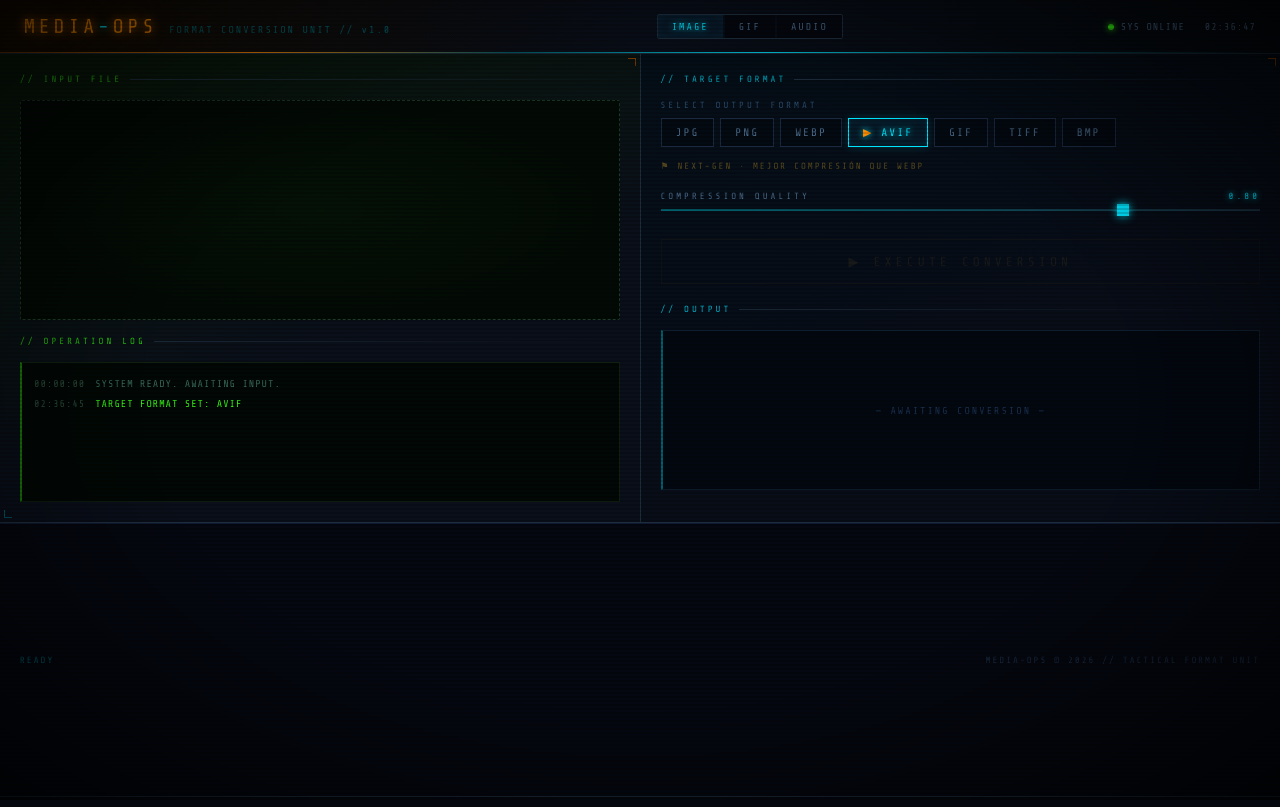
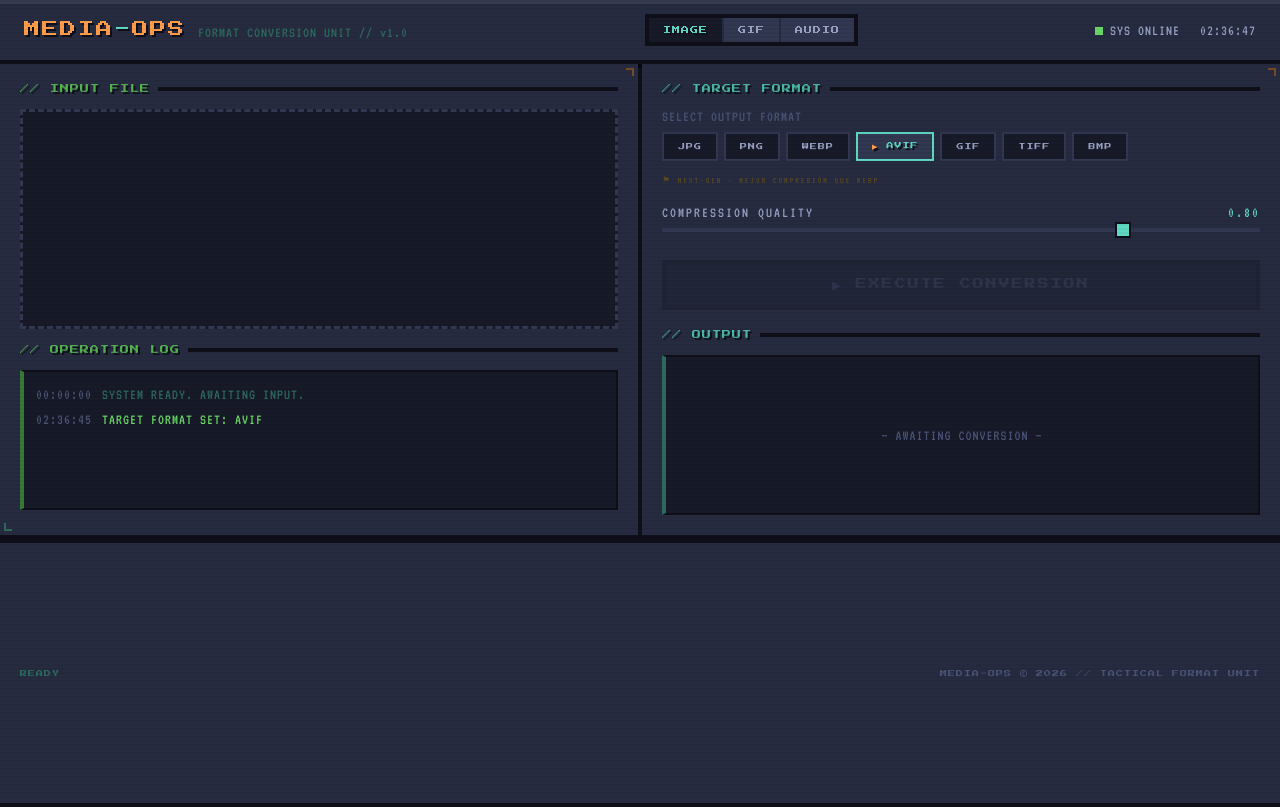
Before and after one commit to jiveatsix-jpg/transmutaciones-main, a website: page www/index.html in a window 1280 px wide. Both pictures are taken after a click on the button "AVIF". Drawn offline with nearby package versions, Linux system fonts and the light colour scheme.

Commit message:
Restyle: estetica pixel-art (fuentes, bordes duros, fondo a cuadros) igual al hub/nyomcraft

```diff
--- a/www/index.html
+++ b/www/index.html
@@ -4,96 +4,75 @@
 <meta charset="UTF-8">
 <meta name="viewport" content="width=device-width, initial-scale=1.0">
 <title>MEDIA-OPS // FORMAT CONVERTER</title>
-<link href="https://fonts.googleapis.com/css2?family=Share+Tech+Mono&display=swap" rel="stylesheet">
+<link href="https://fonts.googleapis.com/css2?family=Press+Start+2P&family=VT323&display=swap" rel="stylesheet">
 <style>
   :root {
-    --bg:        #05080f;
-    --panel:     #0a0f1a;
-    --panel2:    #0d1420;
-    --panel-r:   #0f1a0a;
-    --green:     #39ff14;
-    --green-dim: #1a7a08;
-    --green-mid: #28c40e;
-    --border:    #1e2d3d;
-    --border-r:  #2a3d1e;
-    --cyan:      #00e5ff;
-    --cyan-dim:  #005f6b;
-    --cyan-mid:  #00b4cc;
-    --orange:    #ff8c00;
-    --orange-dim:#7a3a00;
-    --yellow:    #ffe000;
-    --yellow-dim:#6b5a00;
-    --red:       #ff2200;
-    --magenta:   #ff00aa;
-    --text-dim:  #2a3d5a;
-    --text-mid:  #4a6a8a;
-    --white:     #c8dce8;
-    --scan:      rgba(0,229,255,0.1);
+    --bg:        #171a28;
+    --panel:     #262b40;
+    --panel2:    #323852;
+    --panel-r:   #262b40;
+    --green:     #6bd968;
+    --green-dim: #3a7a38;
+    --green-mid: #55b352;
+    --border:    #0e0f18;
+    --border-r:  #0e0f18;
+    --cyan:      #5fd9c5;
+    --cyan-dim:  #2d6a5f;
+    --cyan-mid:  #4ab8a6;
+    --orange:    #ff9d4d;
+    --orange-dim:#7a4a26;
+    --yellow:    #ffcd4d;
+    --yellow-dim:#7a5f26;
+    --red:       #ef5f5f;
+    --magenta:   #e94ff0;
+    --text-dim:  #4b5476;
+    --text-mid:  #99a2c4;
+    --white:     #e8ecfb;
+    --ink:       #0e0f18;
+    --px:        4px;
+    --pixel:     'Press Start 2P', 'Courier New', monospace;
+    --mono:      'VT323', 'Courier New', monospace;
   }
 
   *, *::before, *::after { box-sizing: border-box; margin: 0; padding: 0; }
 
   body {
-    background: var(--bg);
+    background-color: var(--bg);
+    background-image:
+      linear-gradient(45deg, var(--panel) 25%, transparent 25%, transparent 75%, var(--panel) 75%),
+      linear-gradient(45deg, var(--panel) 25%, transparent 25%, transparent 75%, var(--panel) 75%);
+    background-size: 16px 16px;
+    background-position: 0 0, 8px 8px;
     color: var(--green);
-    font-family: 'Share Tech Mono', monospace;
+    font-family: var(--mono);
     min-height: 100vh;
     overflow-x: hidden;
+    overflow-y: auto;
     position: relative;
-  }
-
-  /* CRT scanlines overlay */
+    -webkit-font-smoothing: none;
+  }
+
+  /* Sutil textura de scanlines, igual al hub */
   body::before {
     content: '';
     position: fixed;
     inset: 0;
-    background: repeating-linear-gradient(
-      0deg,
-      transparent,
-      transparent 2px,
-      rgba(0,0,0,0.15) 2px,
-      rgba(0,0,0,0.15) 4px
-    );
+    background: repeating-linear-gradient(to bottom, rgba(0,0,0,.16) 0 2px, transparent 2px 4px);
     pointer-events: none;
-    z-index: 9999;
-  }
-
-  /* Vignette */
-  body::after {
-    content: '';
-    position: fixed;
-    inset: 0;
-    background: radial-gradient(ellipse at center, transparent 55%, rgba(0,0,0,0.7) 100%);
-    pointer-events: none;
-    z-index: 9998;
+    z-index: 900;
+    opacity: .25;
   }
 
   /* ── HEADER ── */
   header {
-    border-bottom: 1px solid var(--border);
+    border-bottom: var(--px) solid var(--border);
     padding: 14px 24px;
     display: flex;
     align-items: center;
     justify-content: space-between;
-    background: linear-gradient(90deg, #0f0a02 0%, #0a0f1a 50%, #050a10 100%);
+    background: var(--panel);
     position: relative;
-    overflow: hidden;
-  }
-
-  header::before {
-    content: '';
-    position: absolute;
-    top: 0; left: 0; right: 0; bottom: 0;
-    background: linear-gradient(90deg, rgba(255,140,0,0.04) 0%, transparent 40%);
-    pointer-events: none;
-  }
-
-  header::after {
-    content: '';
-    position: absolute;
-    bottom: 0; left: 0; right: 0;
-    height: 1px;
-    background: linear-gradient(90deg, var(--orange-dim), var(--orange), var(--cyan-dim), var(--cyan), var(--cyan-dim), transparent);
+    box-shadow: 0 var(--px) 0 rgba(0,0,0,.5), inset 0 var(--px) 0 rgba(255,255,255,.08);
   }
 
   .header-left {
@@ -103,34 +82,35 @@
   }
 
   .logo {
-    font-size: 20px;
-    letter-spacing: 4px;
+    font-family: var(--pixel);
+    font-size: 16px;
+    letter-spacing: 2px;
     color: var(--orange);
-    text-shadow: 0 0 10px var(--orange), 0 0 30px var(--orange-dim);
-  }
-
-  .logo span { color: var(--cyan); text-shadow: 0 0 8px var(--cyan); }
+    text-shadow: 2px 2px 0 var(--ink);
+  }
+
+  .logo span { color: var(--cyan); }
 
   .tagline {
-    font-size: 10px;
+    font-family: var(--mono);
+    font-size: 15px;
     color: var(--cyan-dim);
-    letter-spacing: 2px;
+    letter-spacing: 1px;
   }
 
   .header-right {
     display: flex;
     align-items: center;
     gap: 20px;
-    font-size: 10px;
+    font-family: var(--mono);
+    font-size: 15px;
     color: var(--text-mid);
     letter-spacing: 1px;
   }
 
   .status-dot {
-    width: 6px; height: 6px;
-    border-radius: 50%;
+    width: 8px; height: 8px;
     background: var(--green);
-    box-shadow: 0 0 6px var(--green);
     display: inline-block;
     animation: pulse 2s infinite;
   }
@@ -144,34 +124,30 @@
   .mode-toggle {
     display: flex;
     gap: 2px;
-    border: 1px solid var(--border);
-    border-radius: 2px;
-    overflow: hidden;
+    border: var(--px) solid var(--border);
   }
 
   .mode-btn {
-    background: #050810;
+    background: var(--panel2);
     border: none;
     color: var(--text-mid);
-    font-family: 'Share Tech Mono', monospace;
-    font-size: 10px;
-    letter-spacing: 2px;
-    padding: 6px 14px;
+    font-family: var(--pixel);
+    font-size: 8px;
+    letter-spacing: 1px;
+    padding: 8px 14px;
     cursor: pointer;
-    transition: all 0.15s;
     text-transform: uppercase;
   }
 
   .mode-btn:hover {
     color: var(--white);
-    background: #0a1020;
+    background: var(--bg);
   }
 
   .mode-btn.active {
-    background: #0a1a2a;
+    background: var(--bg);
     color: var(--cyan);
-    text-shadow: 0 0 6px var(--cyan);
-    box-shadow: inset 0 0 10px rgba(0,229,255,0.06);
+    text-shadow: 2px 2px 0 var(--ink);
   }
 
   /* ── AUDIO PREVIEW ── */
@@ -187,17 +163,18 @@
     width: 100%;
     max-width: 300px;
     height: 80px;
-    border: 1px solid var(--border);
-    background: #030810;
+    border: 2px solid var(--border);
+    background: var(--bg);
     display: block;
   }
 
   .audio-meta {
-    font-size: 9px;
+    font-family: var(--mono);
+    font-size: 15px;
     letter-spacing: 1px;
     color: var(--text-mid);
     text-align: center;
-    line-height: 1.6;
+    line-height: 1.5;
   }
 
   .audio-meta span {
@@ -214,8 +191,9 @@
   .param-wrap.visible { display: flex; }
 
   .param-label {
-    font-size: 9px;
-    letter-spacing: 3px;
+    font-family: var(--mono);
+    font-size: 15px;
+    letter-spacing: 2px;
     color: var(--text-mid);
     display: flex;
     justify-content: space-between;
@@ -223,16 +201,15 @@
 
   .param-val {
     color: var(--cyan);
-    text-shadow: 0 0 6px var(--cyan);
   }
 
   #bitrate-select {
-    background: #040a12;
-    border: 1px solid #1a2840;
+    background: var(--bg);
+    border: 2px solid var(--panel2);
     color: var(--cyan);
-    font-family: 'Share Tech Mono', monospace;
-    font-size: 11px;
-    letter-spacing: 2px;
+    font-family: var(--mono);
+    font-size: 16px;
+    letter-spacing: 1px;
     padding: 7px 14px;
     cursor: pointer;
     outline: none;
@@ -261,8 +238,8 @@
     flex-direction: column;
     align-items: center;
     gap: 4px;
-    border: 1px solid var(--border);
-    background: #030810;
+    border: 2px solid var(--border);
+    background: var(--bg);
     padding: 6px;
     position: relative;
   }
@@ -275,7 +252,8 @@
   }
 
   .frame-item-label {
-    font-size: 8px;
+    font-family: var(--mono);
+    font-size: 14px;
     letter-spacing: 1px;
     color: var(--text-mid);
   }
@@ -287,33 +265,27 @@
   }
 
   .dl-all-btn {
-    background: transparent;
-    border: 1px solid var(--orange-dim);
+    background: var(--bg);
+    border: 2px solid var(--orange-dim);
     color: var(--orange);
-    font-family: 'Share Tech Mono', monospace;
-    font-size: 10px;
-    letter-spacing: 2px;
-    padding: 8px 18px;
+    font-family: var(--pixel);
+    font-size: 8px;
+    letter-spacing: 1px;
+    padding: 9px 18px;
     cursor: pointer;
     text-transform: uppercase;
-    transition: all 0.15s;
-    text-shadow: 0 0 4px rgba(255,140,0,0.3);
   }
 
   .dl-all-btn:hover {
-    background: #1a0e00;
     border-color: var(--orange);
-    box-shadow: 0 0 12px rgba(255,140,0,0.2);
-  }
-
-  /* ── BITRATE SELECT ── */
+  }
 
   /* ── GRID LAYOUT ── */
   .main-grid {
     display: grid;
     grid-template-columns: 1fr 1fr;
     grid-template-rows: auto 1fr auto;
-    gap: 1px;
+    gap: var(--px);
     background: var(--border);
     min-height: calc(100vh - 57px);
   }
@@ -324,24 +296,18 @@
     position: relative;
   }
 
-  .panel:first-child {
-    background: linear-gradient(160deg, #0a1a0a 0%, var(--panel) 60%);
-  }
-
-  .panel:nth-child(2) {
-    background: linear-gradient(160deg, #050f18 0%, #080d18 60%);
-  }
-
   .panel-full { grid-column: 1 / -1; }
 
   .panel-label {
+    font-family: var(--pixel);
     font-size: 9px;
-    letter-spacing: 3px;
+    letter-spacing: 1px;
     color: var(--cyan-mid);
     margin-bottom: 16px;
     display: flex;
     align-items: center;
     gap: 8px;
+    text-shadow: 2px 2px 0 var(--ink);
   }
 
   .panel:first-child .panel-label {
@@ -351,19 +317,17 @@
   .panel-label::after {
     content: '';
     flex: 1;
-    height: 1px;
-    background: linear-gradient(90deg, var(--border), transparent);
+    height: var(--px);
+    background: var(--border);
   }
 
   /* ── DROP ZONE ── */
   .drop-zone {
-    border: 1px dashed #1e3a2a;
-    border-radius: 2px;
+    border: 3px dashed var(--panel2);
     padding: 40px 20px;
     text-align: center;
     cursor: pointer;
-    transition: all 0.2s;
-    background: #030a05;
+    background: var(--bg);
     position: relative;
     overflow: hidden;
     min-height: 220px;
@@ -374,41 +338,32 @@
     gap: 12px;
   }
 
-  .drop-zone::before {
-    content: '';
-    position: absolute;
-    inset: 0;
-    background: radial-gradient(ellipse at center, rgba(57,255,20,0.03) 0%, transparent 70%);
-    pointer-events: none;
-  }
-
   .drop-zone:hover,
   .drop-zone.dragover {
     border-color: var(--green-dim);
-    background: #061208;
-    box-shadow: inset 0 0 30px rgba(57,255,20,0.04);
   }
 
   .drop-zone.has-file {
     border-color: var(--green-dim);
     border-style: solid;
-    box-shadow: 0 0 20px rgba(57,255,20,0.06);
   }
 
   .drop-icon {
     font-size: 36px;
     line-height: 1;
-    filter: drop-shadow(0 0 8px var(--green-dim));
   }
 
   .drop-title {
+    font-family: var(--pixel);
     font-size: 12px;
-    letter-spacing: 3px;
+    letter-spacing: 1px;
     color: var(--white);
+    text-shadow: 2px 2px 0 var(--ink);
   }
 
   .drop-sub {
-    font-size: 10px;
+    font-family: var(--mono);
+    font-size: 15px;
     letter-spacing: 1px;
     color: var(--text-mid);
   }
@@ -424,7 +379,8 @@
   .file-info.visible { display: flex; }
 
   .file-name {
-    font-size: 11px;
+    font-family: var(--mono);
+    font-size: 17px;
     letter-spacing: 1px;
     color: var(--green);
     word-break: break-all;
@@ -432,9 +388,10 @@
   }
 
   .file-meta {
-    font-size: 9px;
+    font-family: var(--mono);
+    font-size: 14px;
     color: var(--text-mid);
-    letter-spacing: 2px;
+    letter-spacing: 1px;
   }
 
   /* Preview thumbnail */
@@ -448,17 +405,15 @@
     max-width: 200px;
     max-height: 120px;
     display: block;
-    border: 1px solid var(--border);
-    filter: brightness(0.9) saturate(0.7) sepia(0.2) hue-rotate(60deg);
-  }
-
-  /* Scan line animation */
+    border: 2px solid var(--border);
+  }
+
+  /* Scan line animation (se conserva como guiño, mas sutil) */
   .scan-line {
     position: absolute;
     left: 0; right: 0;
     height: 2px;
     background: linear-gradient(90deg, transparent, var(--cyan), var(--green), var(--cyan), transparent);
-    box-shadow: 0 0 10px var(--cyan), 0 0 4px var(--green);
     top: 0;
     animation: none;
     opacity: 0;
@@ -494,15 +449,14 @@
   }
 
   .fmt-btn {
-    background: #040a12;
-    border: 1px solid #1a2840;
+    background: var(--bg);
+    border: 2px solid var(--panel2);
     color: var(--text-mid);
-    font-family: 'Share Tech Mono', monospace;
-    font-size: 11px;
-    letter-spacing: 2px;
-    padding: 7px 14px;
+    font-family: var(--pixel);
+    font-size: 7px;
+    letter-spacing: 1px;
+    padding: 8px 14px;
     cursor: pointer;
-    transition: all 0.15s;
     text-transform: uppercase;
     position: relative;
   }
@@ -510,15 +464,13 @@
   .fmt-btn:hover {
     border-color: var(--cyan-dim);
     color: var(--cyan);
-    background: #071520;
   }
 
   .fmt-btn.selected {
-    background: #071a28;
+    background: var(--panel2);
     border-color: var(--cyan);
     color: var(--cyan);
-    box-shadow: 0 0 8px rgba(0,229,255,0.2), inset 0 0 8px rgba(0,229,255,0.05);
-    text-shadow: 0 0 6px var(--cyan);
+    text-shadow: 2px 2px 0 var(--ink);
   }
 
   .fmt-btn.selected::before {
@@ -529,7 +481,7 @@
   .fmt-btn:disabled {
     opacity: 0.25;
     cursor: not-allowed;
-    border-color: #111;
+    border-color: var(--border);
   }
 
   /* ── QUALITY SLIDER (para JPG) ── */
@@ -542,8 +494,9 @@
   .quality-wrap.visible { display: flex; }
 
   .quality-label {
-    font-size: 9px;
-    letter-spacing: 3px;
+    font-family: var(--mono);
+    font-size: 15px;
+    letter-spacing: 2px;
     color: var(--text-mid);
     display: flex;
     justify-content: space-between;
@@ -551,70 +504,56 @@
 
   .quality-val {
     color: var(--cyan);
-    text-shadow: 0 0 6px var(--cyan);
   }
 
   input[type=range] {
     -webkit-appearance: none;
     width: 100%;
-    height: 2px;
-    background: linear-gradient(90deg, var(--cyan-dim), #1a3040);
+    height: var(--px);
+    background: var(--panel2);
     outline: none;
   }
 
   input[type=range]::-webkit-slider-thumb {
     -webkit-appearance: none;
-    width: 12px;
-    height: 12px;
+    width: 16px;
+    height: 16px;
     background: var(--cyan);
-    box-shadow: 0 0 8px var(--cyan);
+    border: 2px solid var(--ink);
     cursor: pointer;
   }
 
   /* ── CONVERT BUTTON ── */
   .convert-btn {
     width: 100%;
-    background: transparent;
-    border: 1px solid var(--yellow-dim);
+    background: var(--bg);
+    border: var(--px) solid var(--yellow-dim);
     color: var(--yellow);
-    font-family: 'Share Tech Mono', monospace;
-    font-size: 13px;
-    letter-spacing: 4px;
+    font-family: var(--pixel);
+    font-size: 11px;
+    letter-spacing: 2px;
     padding: 14px;
     cursor: pointer;
     text-transform: uppercase;
-    transition: all 0.2s;
     position: relative;
-    overflow: hidden;
     margin-top: 8px;
-    text-shadow: 0 0 8px rgba(255,224,0,0.4);
-  }
-
-  .convert-btn::before {
-    content: '';
-    position: absolute;
-    inset: 0;
-    background: linear-gradient(90deg, transparent, rgba(255,224,0,0.07), transparent);
-    transform: translateX(-100%);
-    transition: transform 0.4s;
-  }
-
-  .convert-btn:hover:not(:disabled)::before {
-    transform: translateX(100%);
+    text-shadow: 2px 2px 0 var(--ink);
   }
 
   .convert-btn:hover:not(:disabled) {
-    background: #1a1400;
+    background: var(--panel2);
     border-color: var(--yellow);
-    box-shadow: 0 0 20px rgba(255,224,0,0.15), inset 0 0 20px rgba(255,224,0,0.03);
-    text-shadow: 0 0 12px var(--yellow);
+  }
+
+  .convert-btn:active:not(:disabled) {
+    transform: translateY(2px);
   }
 
   .convert-btn:disabled {
     opacity: 0.25;
     cursor: not-allowed;
-    color: #4a4020;
-    border-color: #2a2010;
+    color: var(--text-dim);
+    border-color: var(--border);
     text-shadow: none;
   }
 
@@ -622,20 +561,20 @@
     pointer-events: none;
     color: var(--orange);
     border-color: var(--orange-dim);
-    text-shadow: 0 0 8px var(--orange);
   }
 
   /* ── LOG PANEL ── */
   .log-panel {
-    background: #020805;
-    border: 1px solid #0f2010;
-    border-left: 2px solid var(--green-dim);
+    background: var(--bg);
+    border: 2px solid var(--border);
+    border-left: var(--px) solid var(--green-dim);
     padding: 12px;
     height: 140px;
     overflow-y: auto;
-    font-size: 10px;
+    font-family: var(--mono);
+    font-size: 15px;
     letter-spacing: 1px;
-    line-height: 1.8;
+    line-height: 1.5;
     display: flex;
     flex-direction: column;
     gap: 2px;
@@ -647,11 +586,11 @@
     align-items: flex-start;
   }
 
-  .log-time { color: #2a4a3a; white-space: nowrap; }
+  .log-time { color: var(--text-dim); white-space: nowrap; }
   .log-ok   { color: var(--green); }
-  .log-info { color: #3a6a5a; }
+  .log-info { color: var(--cyan-dim); }
   .log-warn { color: var(--orange); }
-  .log-err  { color: var(--red); text-shadow: 0 0 6px var(--red); }
+  .log-err  { color: var(--red); }
 
   /* ── OUTPUT PANEL ── */
   .output-area {
@@ -661,16 +600,17 @@
     align-items: center;
     justify-content: center;
     gap: 14px;
-    background: #030810;
-    border: 1px solid #0f1e2e;
-    border-left: 2px solid var(--cyan-dim);
+    background: var(--bg);
+    border: 2px solid var(--border);
+    border-left: var(--px) solid var(--cyan-dim);
     padding: 20px;
   }
 
   .output-placeholder {
-    font-size: 10px;
-    letter-spacing: 2px;
-    color: #1a3050;
+    font-family: var(--mono);
+    font-size: 15px;
+    letter-spacing: 1px;
+    color: var(--text-dim);
     text-align: center;
   }
 
@@ -686,56 +626,52 @@
   .output-thumb {
     max-width: 200px;
     max-height: 120px;
-    border: 1px solid var(--cyan-dim);
-    filter: brightness(0.9) saturate(0.8);
-    box-shadow: 0 0 16px rgba(0,229,255,0.12);
+    border: 2px solid var(--cyan-dim);
   }
 
   .output-stats {
-    font-size: 9px;
-    letter-spacing: 2px;
-    color: #3a5a7a;
+    font-family: var(--mono);
+    font-size: 15px;
+    letter-spacing: 1px;
+    color: var(--text-mid);
     text-align: center;
-    line-height: 2;
-  }
-
-  .output-stats span { color: var(--cyan); text-shadow: 0 0 4px var(--cyan); }
+    line-height: 1.7;
+  }
+
+  .output-stats span { color: var(--cyan); }
 
   .dl-btn {
-    background: transparent;
-    border: 1px solid var(--green);
+    background: var(--bg);
+    border: 2px solid var(--green);
     color: var(--green);
-    font-family: 'Share Tech Mono', monospace;
-    font-size: 11px;
-    letter-spacing: 3px;
+    font-family: var(--pixel);
+    font-size: 8px;
+    letter-spacing: 1px;
     padding: 10px 24px;
     cursor: pointer;
     text-transform: uppercase;
     text-decoration: none;
     display: inline-block;
-    transition: all 0.15s;
-    text-shadow: 0 0 6px var(--green);
   }
 
   .dl-btn:hover {
-    background: #0a2a0a;
+    background: var(--panel2);
     border-color: var(--green-mid);
-    box-shadow: 0 0 16px rgba(57,255,20,0.25);
-    text-shadow: 0 0 10px var(--green);
   }
 
   /* ── STATUS BAR ── */
   .statusbar {
     grid-column: 1 / -1;
-    background: #050810;
-    border-top: 1px solid #0f1830;
-    padding: 6px 20px;
+    background: var(--panel);
+    border-top: var(--px) solid var(--border);
+    padding: 8px 20px;
     display: flex;
     align-items: center;
     justify-content: space-between;
-    font-size: 9px;
-    letter-spacing: 2px;
-    color: #1a2a40;
+    font-family: var(--pixel);
+    font-size: 7px;
+    letter-spacing: 1px;
+    color: var(--text-dim);
   }
 
   .statusbar-msg { color: var(--cyan-dim); }
@@ -748,28 +684,29 @@
     position: absolute;
     top: 4px; right: 4px;
     width: 8px; height: 8px;
-    border-top: 1px solid var(--orange-dim);
-    border-right: 1px solid var(--orange-dim);
+    border-top: 2px solid var(--orange-dim);
+    border-right: 2px solid var(--orange-dim);
   }
 
   .corner-mark-bl {
     position: absolute;
     bottom: 4px; left: 4px;
     width: 8px; height: 8px;
-    border-bottom: 1px solid var(--cyan-dim);
-    border-left: 1px solid var(--cyan-dim);
+    border-bottom: 2px solid var(--cyan-dim);
+    border-left: 2px solid var(--cyan-dim);
   }
 
   /* Format group label */
   .format-group-label {
-    font-size: 9px;
-    letter-spacing: 3px;
-    color: #2a4a6a;
+    font-family: var(--mono);
+    font-size: 15px;
+    letter-spacing: 1px;
+    color: var(--text-dim);
   }
 
   /* scrollbar */
-  ::-webkit-scrollbar { width: 4px; }
-  ::-webkit-scrollbar-track { background: #030510; }
+  ::-webkit-scrollbar { width: 6px; }
+  ::-webkit-scrollbar-track { background: var(--bg); }
   ::-webkit-scrollbar-thumb { background: var(--cyan-dim); }
 </style>
 <script src="https://cdnjs.cloudflare.com/ajax/libs/omggif/1.0.10/omggif.min.js"></script>
```
